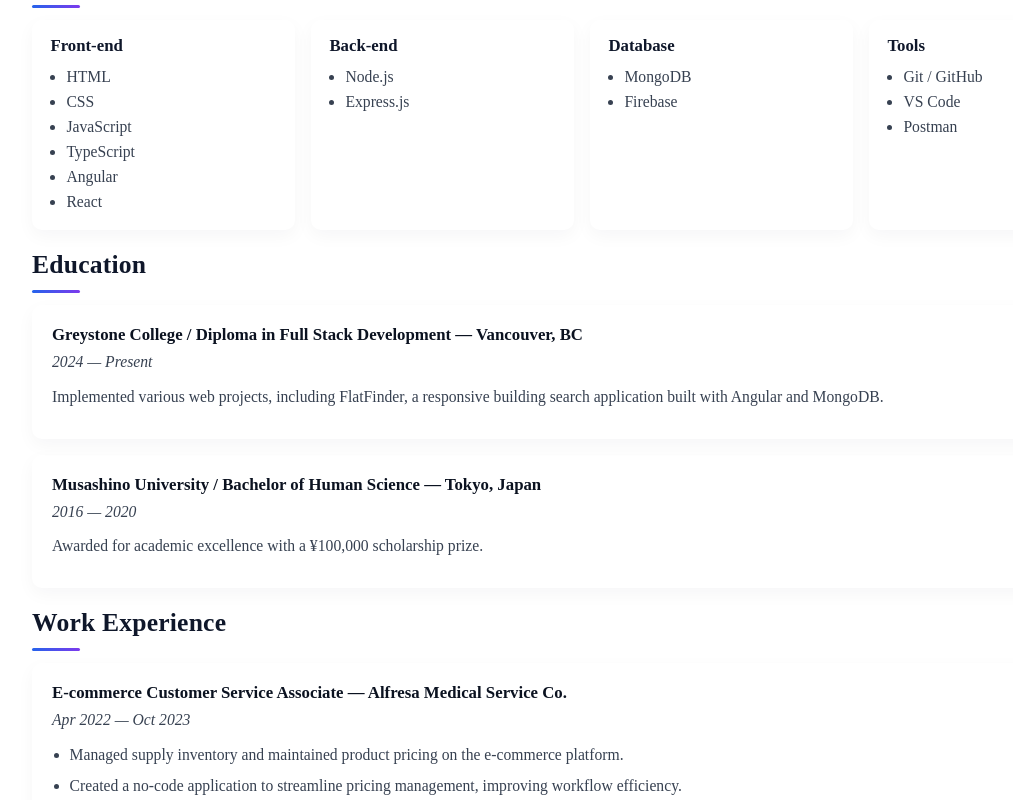
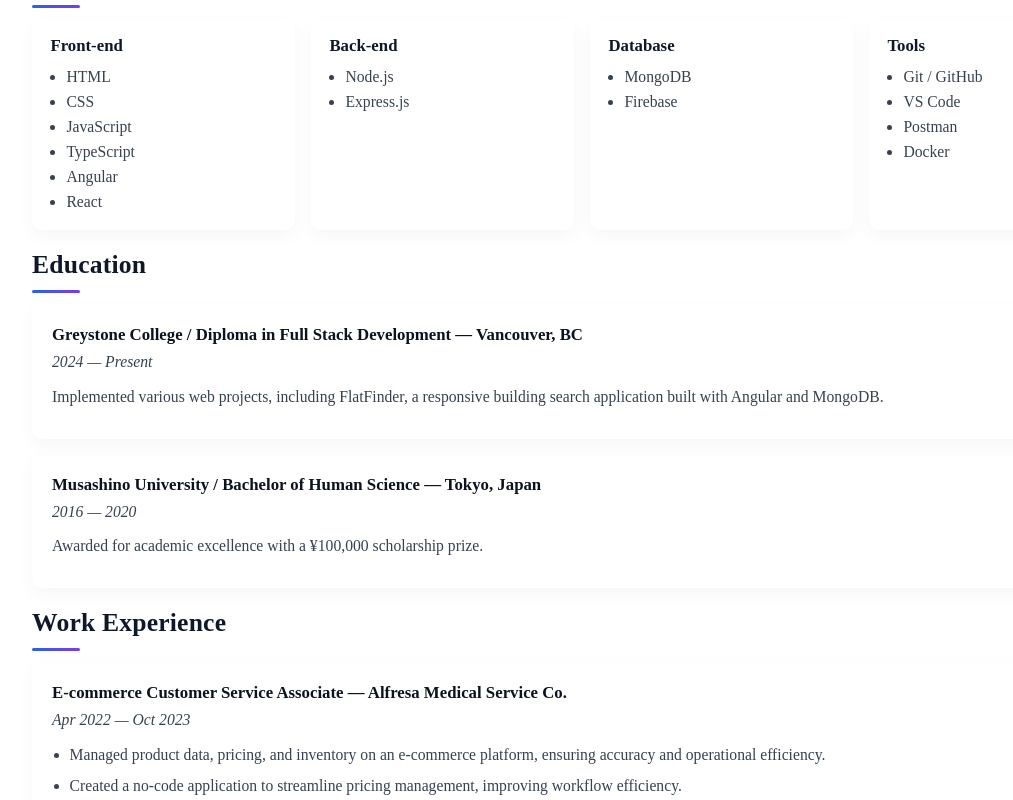
Before and after one commit to Asuka-Fukuchi/Portfolio-angular, an Angular app: page /about in a window 1280 px wide. Shown: the part 340-1140 px from the top of the page, without its empty margins (58-1071 px from the left). Built offline with nearby package versions, Linux system fonts and the light colour scheme.

Commit message:
Changed resume and modified about page

```diff
--- a/src/app/components/about/about.html
+++ b/src/app/components/about/about.html
@@ -44,6 +44,7 @@
                 <li>Git / GitHub</li>
                 <li>VS Code</li>
                 <li>Postman</li>
+                <li>Docker</li>
             </ul>
         </div>
     </div>
@@ -69,7 +70,7 @@
         <h3>E-commerce Customer Service Associate — Alfresa Medical Service Co. </h3>
         <p class="period">Apr 2022 — Oct 2023</p>
         <ul>
-            <li>Managed supply inventory and maintained product pricing on the e-commerce platform.</li>
+            <li>Managed product data, pricing, and inventory on an e-commerce platform, ensuring accuracy and operational efficiency.</li>
             <li>Created a no-code application to streamline pricing management, improving workflow efficiency.</li>
             <li>Coordinated with developers to implement new product pages, gaining experience in project request and development processes.</li>
             <li>Handled customer inquiries via phone and email, enhancing customer satisfaction.</li>
```
Also changed, not shown: 1 other file (tests, documents, lock files or other folders).
